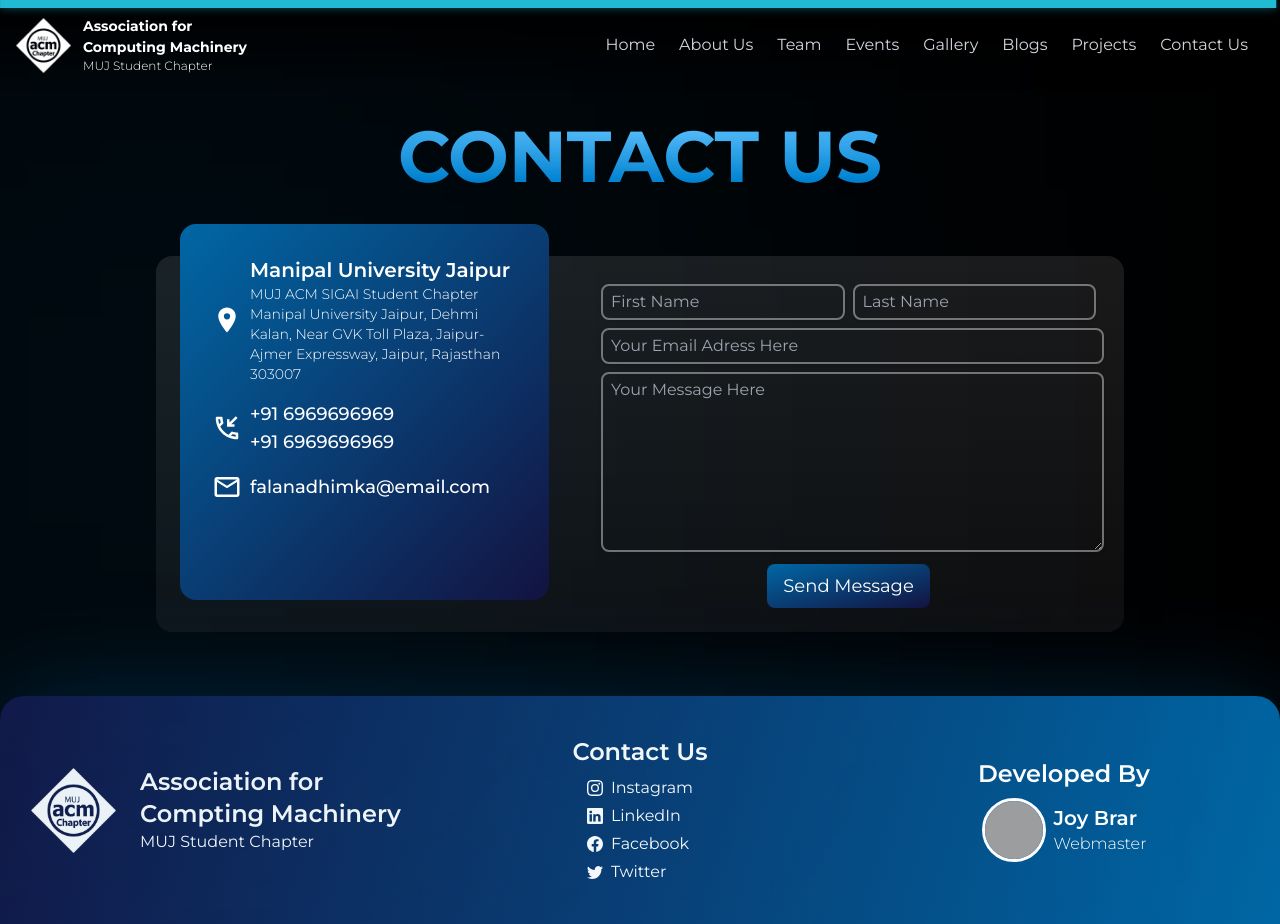
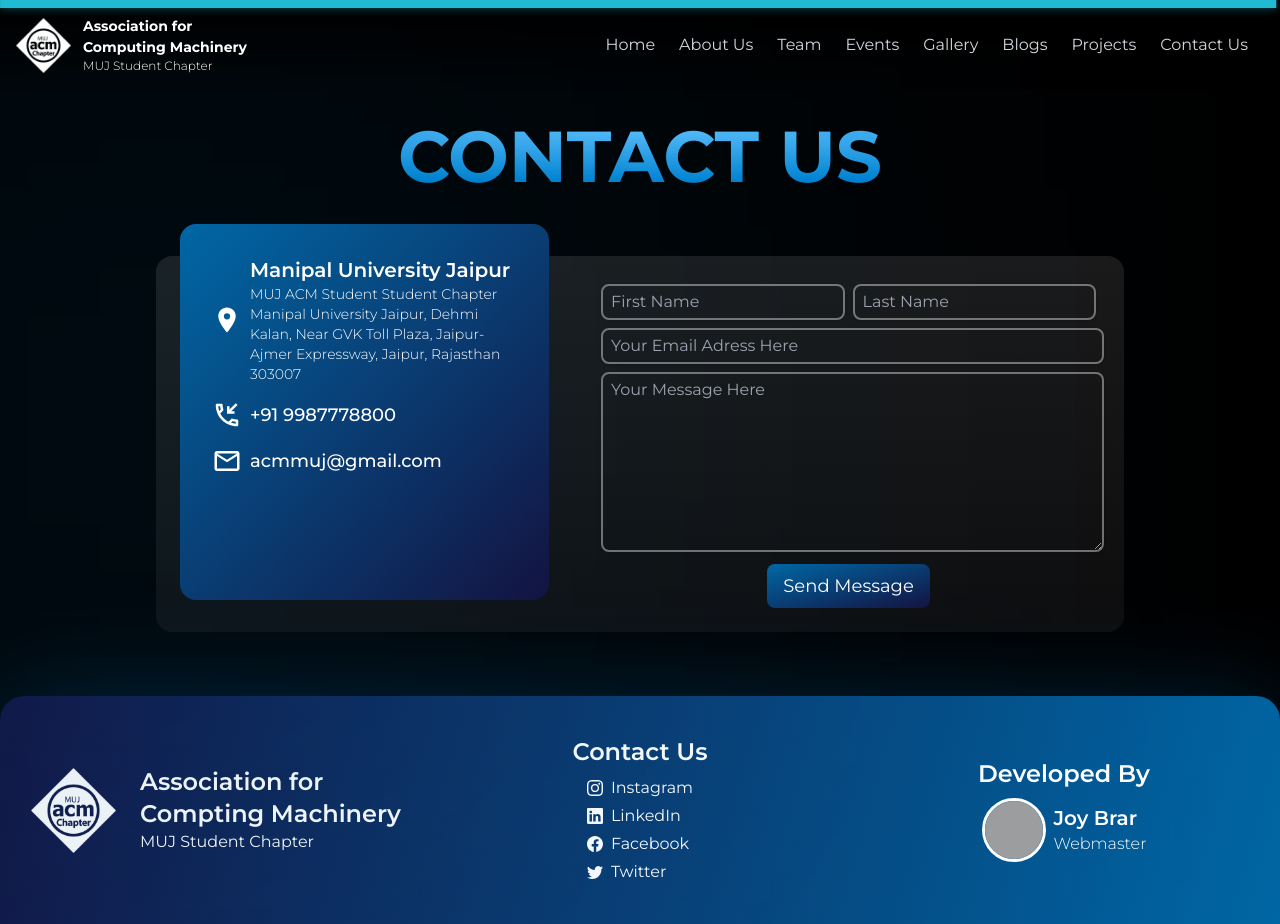
Before and after one commit to JoyBrar2001/MUJ-ACM-Student-Chapter_Website, a React (Vite) app: page /contact in a window 1280 px wide. Built offline with nearby package versions, Linux system fonts and the light colour scheme; grey boxes are pictures that could not be loaded.

Commit message:
Minor fixes

```diff
--- a/src/App.jsx
+++ b/src/App.jsx
@@ -1,7 +1,7 @@
 /**
  * FileName - App.jsx
  * FileType - .jsx (React Js file)
- * Lines - 84
+ * Lines - 112
  * Created On - 15/8/2023, 01:19:20
  * Author - Joy Brar
  * See - https://github.com/JoyBrar2001/MUJ-ACM-Student-Chapter_Website
@@ -11,10 +11,10 @@
 import React, { lazy, Suspense } from 'react';
 import { useScroll, motion, useSpring } from 'framer-motion';
 import { Navbar, Footer } from './Sections';
-import { Route, Router, Routes, Outlet, Link } from 'react-router-dom';
+import { Route, Router, Routes } from 'react-router-dom';
 import Loader from './components/Loader';
 const HomePage = React.lazy(() => import('./pages/HomePage'));
-const TeamPage = lazy(() => import('./pages/TeamPage'));
+const TeamPage = React.lazy(() => import('./pages/TeamPage'));
 const EventsPage = React.lazy(() => import('./pages/EventsPage'));
 const BlogsPage = React.lazy(() => import('./pages/BlogsPage'));
 const ProjectsPage = React.lazy(() => import('./pages/ProjectsPage'));
--- a/src/components/StaggeredText.jsx
+++ b/src/components/StaggeredText.jsx
@@ -8,34 +8,36 @@
  * Description - This exports the staggered text animation for the headings
 */
 
-import React from 'react'
-import { motion, easeInOut } from 'framer-motion'
+import React from 'react';
+import { motion, easeInOut } from 'framer-motion';
 
 const StaggeredText = ({ title, fontsize, delay, totalDelay }) => {
 
-    let text = title.split('')
-    let myLineObj = []
+  let text = title.split('');
+  let myLineObj = [];
   text.forEach((element, index) => {
     myLineObj.push(
       {
         letter: element,
         index: index,
       }
-      )
-    })
+    );
+  });
 
-    return <p style={{fontSize: fontsize}} className='text-white/80 w-full block text-center' >
+  return (
+    <p style={{ fontSize: fontsize }} className='text-white/80 w-full block text-center' >
       {myLineObj.map((el, index) => (
         <motion.span
           className={`inline-block ${el.letter === ' ' ? `w-[10px]` : ''}`}
           key={index}
-          initial = {{opacity: 0,}}
-          whileInView={{opacity: 1, transition:{duration: 1, delay: delay*el.index + totalDelay, ease: easeInOut}}}
+          initial={{ opacity: 0, }}
+          whileInView={{ opacity: 1, transition: { duration: 1, delay: delay * el.index + totalDelay, ease: easeInOut } }}
         >
           {el.letter}
         </motion.span>
       ))}
-    </p>;
+    </p>
+  );
 }
 
-export default StaggeredText
+export default StaggeredText;
--- a/src/constants/data.js
+++ b/src/constants/data.js
@@ -878,8 +878,8 @@
 export const RTEEvents = [
   {
     id: 0,
-    name: '9th September, 2023',
-    date: 'date',
+    name: 'Murder Mystery',
+    date: '9th September, 2023',
     image: MurderMystery,
     logo: ElicitLogo,
     description: 'MUJ ACM S-Chapter presents "Murder Mystery," a riveting experience challenging participants to decipher clues scattered across the campus, competing to solve the crime. The event aims to showcase problem-solving prowess and analytical skills. The carefully curated theme ensures both enjoyment and mental stimulation, promoting a dynamic environment for honing problem-solving, teamwork, and communication skills. This unique experience fosters collaboration, enjoyment, and the cultivation of robust problem-solving abilities.',
--- a/src/index.css
+++ b/src/index.css
@@ -1,7 +1,7 @@
 /**
  * FileName - index.css (CSS stylesheet)
  * FileType - .jsx (React Js file)
- * Lines - 107
+ * Lines - 125
  * Created On - 15/8/2023, 01:19:20
  * Author - Joy Brar
  * See - https://github.com/JoyBrar2001/MUJ-ACM-Student-Chapter_Website
--- a/src/pages/ContactUsPage.jsx
+++ b/src/pages/ContactUsPage.jsx
@@ -37,7 +37,7 @@
             </div>
             <div>
               <h4 className='text-xl font-semibold'>Manipal University Jaipur</h4>
-              <p className='text-sm font-light'>MUJ ACM SIGAI Student Chapter Manipal University Jaipur, Dehmi Kalan, Near GVK Toll Plaza, Jaipur-Ajmer Expressway, Jaipur, Rajasthan 303007</p>
+              <p className='text-sm font-light'>MUJ ACM Student Student Chapter Manipal University Jaipur, Dehmi Kalan, Near GVK Toll Plaza, Jaipur-Ajmer Expressway, Jaipur, Rajasthan 303007</p>
             </div>
           </div>
           <div className='flex flex-row gap-2 justify-start items-center'>
@@ -45,8 +45,7 @@
               <MdOutlinePhoneCallback size={30} color='white' />
             </div>
             <div>
-              <p className='text-lg font-medium'>+91 6969696969</p>
-              <p className='text-lg font-medium'>+91 6969696969</p>
+              <p className='text-lg font-medium'>+91 9987778800</p>
             </div>
           </div>
           <div className='flex flex-row gap-2 justify-start items-center'>
@@ -54,7 +53,7 @@
               <MdOutlineMailOutline size={30} color='white' />
             </div>
             <div>
-              <p className='text-lg font-medium'>falanadhimka@email.com</p>
+              <p className='text-lg font-medium'>acmmuj@gmail.com</p>
             </div>
           </div>
         </div>
```
Lines whose indentation alone changed are shown as unchanged.
